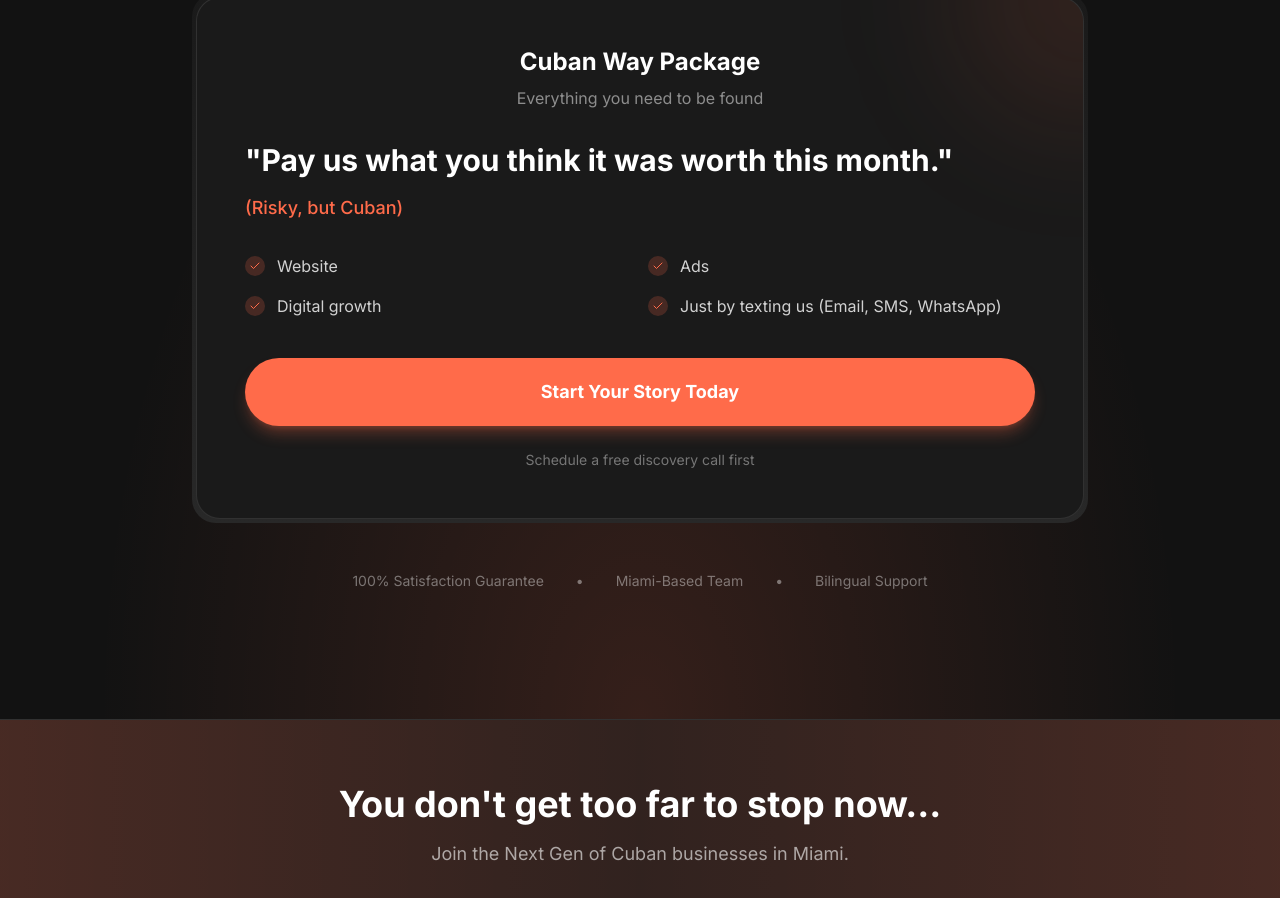
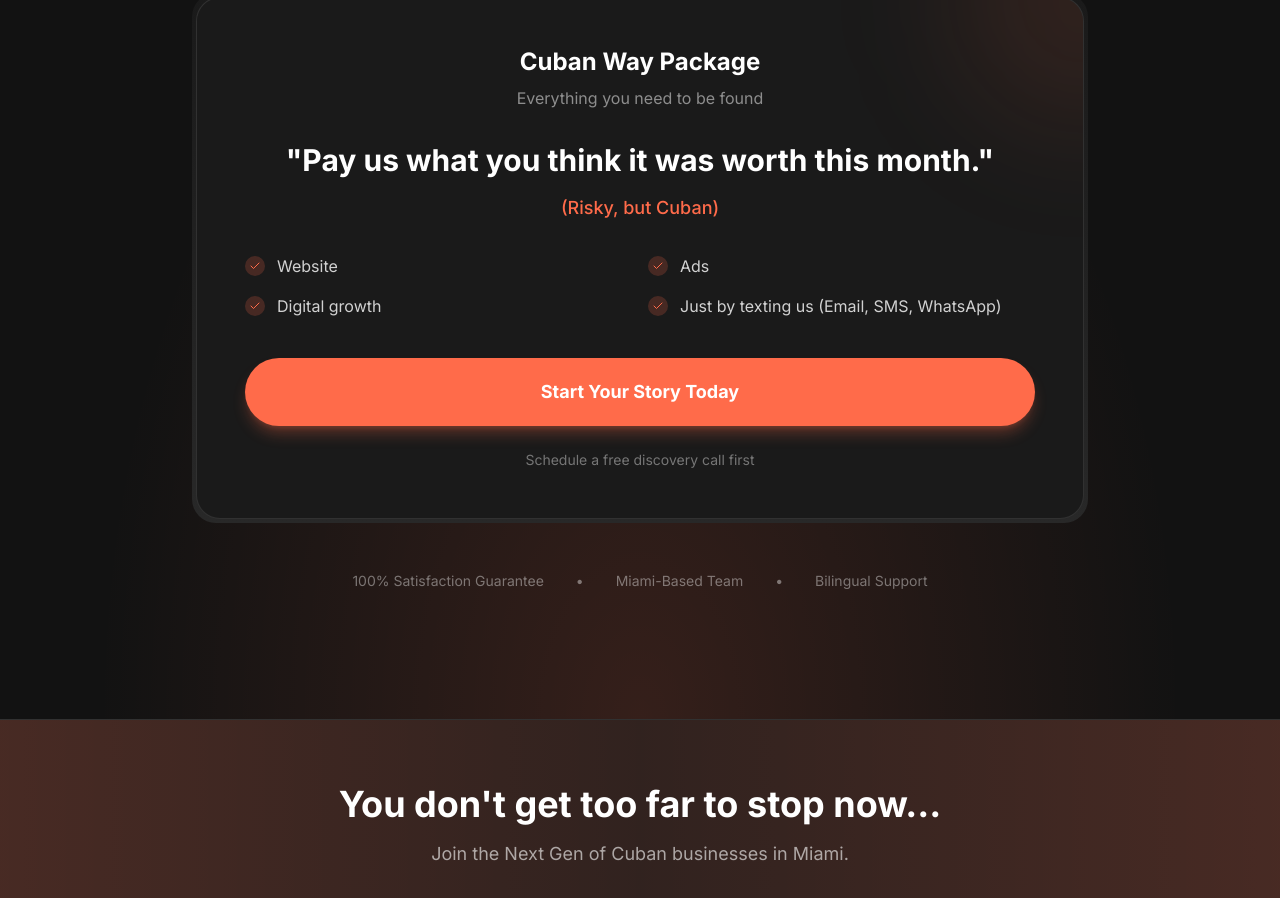
Before and after one commit to romanvieito/ui.miami, a Next.js app: page / in a window 1280 px wide. Shown: the part 3858-4756 px from the top of the page. Built offline with nearby package versions, Linux system fonts and the light colour scheme; no server answers.

Commit message:
Enhance Pricing component layout for improved visual alignment
- Center the price display for better presentation.
- Maintain cohesive styling with existing component structure.

```diff
--- a/components/Pricing.tsx
+++ b/components/Pricing.tsx
@@ -62,7 +62,7 @@ export default function Pricing() {
               </div>
 
               {/* Price */}
-              <div className="mb-8">
+              <div className="mb-8 text-center">
                 <div className="flex flex-col gap-4">
                   <span className="text-2xl md:text-3xl font-bold text-white leading-tight">
                     &quot;Pay us what you think it was worth this month.&quot;
```
